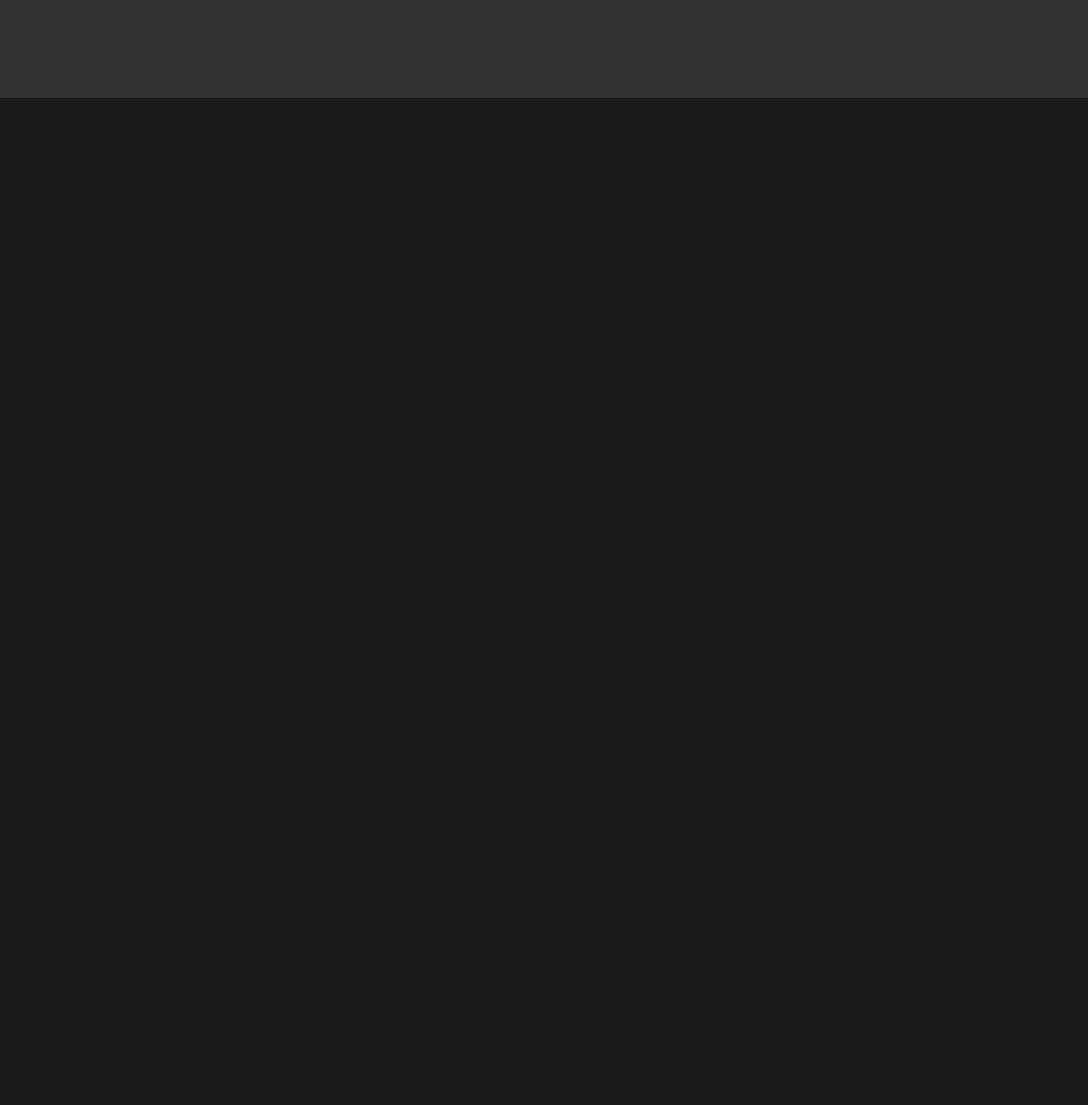
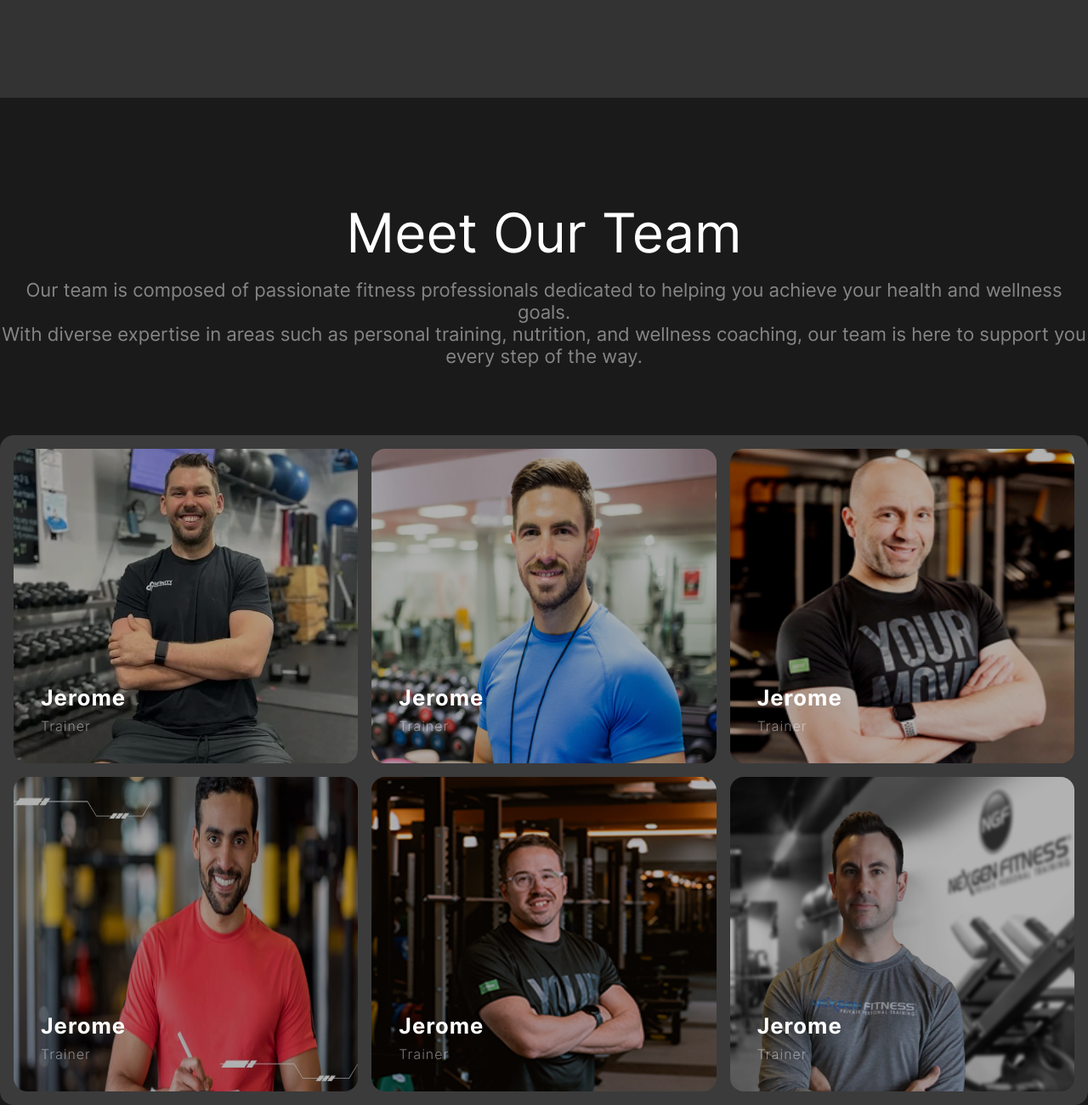
Before and after one commit to Abdallah-BinSaif/p-assignment-2, a plain HTML site: page index.html in a window 1280 px wide. Shown: the part 2668-3968 px from the top of the page at 85% size. Before the commit the page ends 2903 px from the top, so only its background shows below. Drawn offline with Linux system fonts and the light colour scheme.

Commit message:
Meet our team section done

```diff
--- a/index.html
+++ b/index.html
@@ -158,6 +158,59 @@
                 </div>
             </div>
          </section>
+         <!-- Meet Our Team -->
+         <section class="meet-team container">
+            <div class="meet-team-container">
+                <div class="meet-team-info">
+                    <h3>Meet Our Team</h3>
+                    <p>Our team is composed of passionate fitness professionals dedicated to helping you achieve your health and wellness goals. <br>With diverse expertise in areas such as personal training, nutrition, and wellness coaching, our team is here to support you every step of the way.</p>
+                </div>
+                <div class="teams">
+                    <div class="team-container">
+                        <img src="./images/trainer1.png" alt="">
+                        <div class="team-info">
+                            <h3>Jerome</h3>
+                            <p>Trainer</p>
+                        </div>
+                    </div>
+                    <div class="team-container">
+                        <img src="./images/trainer2.png" alt="">
+                        <div class="team-info">
+                            <h3>Jerome</h3>
+                            <p>Trainer</p>
+                        </div>
+                    </div>
+                    <div class="team-container">
+                        <img src="./images/trainer3.png" alt="">
+                        <div class="team-info">
+                            <h3>Jerome</h3>
+                            <p>Trainer</p>
+                        </div>
+                    </div>
+                    <div class="team-container">
+                        <img src="./images/trainer4.png" alt="">
+                        <div class="team-info">
+                            <h3>Jerome</h3>
+                            <p>Trainer</p>
+                        </div>
+                    </div>
+                    <div class="team-container">
+                        <img src="./images/trainer5.png" alt="">
+                        <div class="team-info">
+                            <h3>Jerome</h3>
+                            <p>Trainer</p>
+                        </div>
+                    </div>
+                    <div class="team-container">
+                        <img src="./images/trainer6.png" alt="">
+                        <div class="team-info">
+                            <h3>Jerome</h3>
+                            <p>Trainer</p>
+                        </div>
+                    </div>
+                </div>
+            </div>
+         </section>
     </main>
     <footer>
 
--- a/styles/style.css
+++ b/styles/style.css
@@ -291,3 +291,41 @@ button.btn-primary.calculator {
     color: white;
     padding: 1rem;
 }
+
+
+/* Meet Our Team */
+.teams{
+    background-color: rgba(255, 255, 255, 0.144);
+    padding: 1rem;
+    display: grid;
+    grid-template-columns: repeat(3, 1fr);
+    grid-template-rows: 370px 370px;
+    gap: 1rem;
+    border-radius: 1rem;
+}
+.team-info, .team-info p {
+    font-size: 1rem;
+    font-weight: 300;
+    line-height: 2rem;
+    letter-spacing: 1px;
+}
+.team-container {
+    position: relative;
+
+}
+.team-container img {
+    border-radius: 1rem;
+    width: 100%;
+    height: 100%;
+    filter: brightness(70%);
+}
+.team-info{
+    position: absolute;
+    bottom:12px;
+    left: 32px;
+}
+.team-info h3{
+    font-size: 1.6rem;
+    font-weight: 700;
+    line-height: .1rem;
+}
```
